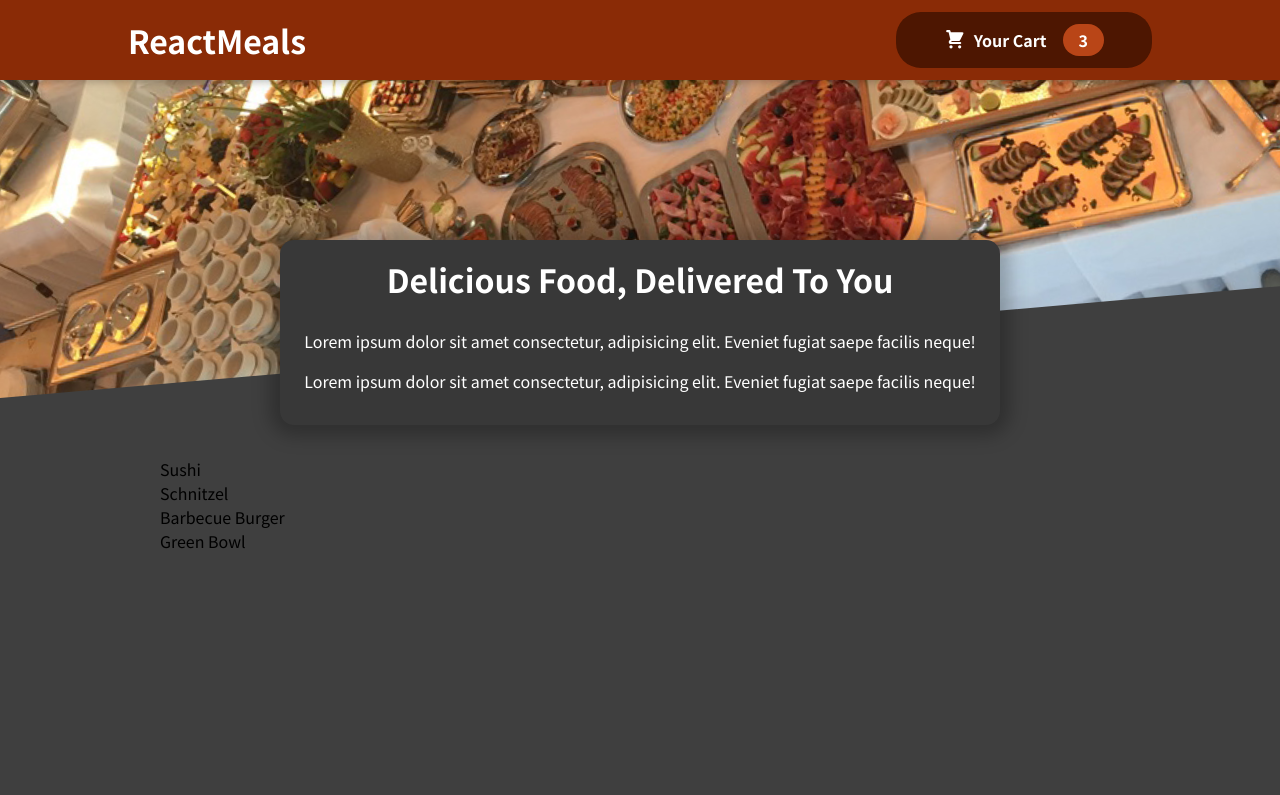
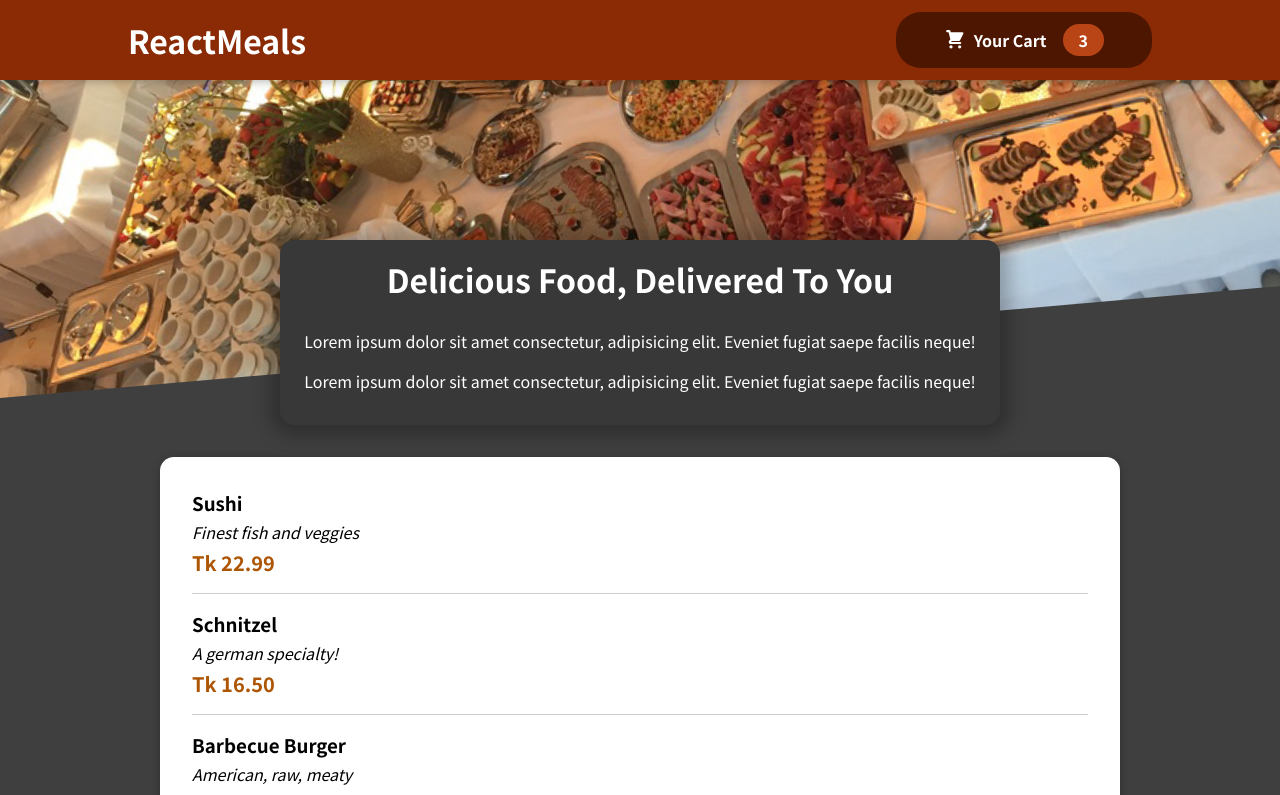
Before and after one commit to srafsan/React_meals, a React (Create React App) app: page / in a window 1280 px wide. Shown: the top 795 px of the page. Built offline with nearby package versions, Linux system fonts and the light colour scheme.

Commit message:
Add Individual Meal Items

```diff
--- a/src/components/Meals/AvailableMeals.js
+++ b/src/components/Meals/AvailableMeals/AvailableMeals.js
@@ -1,4 +1,6 @@
 import classes from "./AvailableMeals.module.css";
+import Card from "../../UI/Card";
+import MealItem from "../MealItem/MealItem";
 
 const DUMMY_MEALS = [
     {
@@ -28,10 +30,19 @@
 ];
 
 const AvailableMeals = () => {
-    const mealsList = DUMMY_MEALS.map((meal) => <li>{meal.name}</li>);
+    const mealsList = DUMMY_MEALS.map((meal) => (
+        <MealItem
+            key={meal.id}
+            name={meal.name}
+            description={meal.description}
+            price={meal.price}
+        />
+    ));
     return (
         <section className={classes.meals}>
-            <ul>{mealsList}</ul>
+            <Card>
+                <ul>{mealsList}</ul>
+            </Card>
         </section>
     );
 };
--- /dev/null
+++ b/src/components/Meals/MealItem/MealItem.js
@@ -0,0 +1,18 @@
+import classes from "./MealItem.module.css";
+
+const MealItem = (props) => {
+    const price = `Tk ${props.price.toFixed(2)}`;
+
+    return (
+        <li className={classes.meal}>
+            <div>
+                <h3>{props.name}</h3>
+                <div className={classes.description}>{props.description}</div>
+                <div className={classes.price}>{price}</div>
+            </div>
+            <div></div>
+        </li>
+    );
+};
+
+export default MealItem;
--- /dev/null
+++ b/src/components/Meals/MealItem/MealItem.module.css
@@ -0,0 +1,22 @@
+.meal {
+    display: flex;
+    justify-content: space-between;
+    margin: 1rem;
+    padding-bottom: 1rem;
+    border-bottom: 1px solid #ccc;
+}
+
+.meal h3 {
+    margin: 0 0 0.25rem 0;
+}
+
+.description {
+    font-style: italic;
+}
+
+.price {
+    margin-top: 0.25rem;
+    font-weight: bold;
+    color: #ad5502;
+    font-size: 1.25rem;
+}
--- a/src/components/Meals/Meals.js
+++ b/src/components/Meals/Meals.js
@@ -1,6 +1,6 @@
 import { Fragment } from "react";
-import MealsSummary from "./MealsSummary";
-import AvailableMeals from "./AvailableMeals";
+import MealsSummary from "./MealsSummary/MealsSummary";
+import AvailableMeals from "./AvailableMeals/AvailableMeals";
 
 const Meals = () => {
     return (
--- /dev/null
+++ b/src/components/UI/Card.js
@@ -0,0 +1,7 @@
+import classes from "./Card.module.css";
+
+const Card = (props) => {
+    return <div className={classes.card}>{props.children}</div>;
+};
+
+export default Card;
--- /dev/null
+++ b/src/components/UI/Card.module.css
@@ -0,0 +1,6 @@
+.card {
+    padding: 1rem;
+    box-shadow: 0 2px 8px rgba(0, 0, 0, 0.25);
+    border-radius: 14px;
+    background-color: white;
+}
```
Also changed, not shown: src/components/Meals/AvailableMeals/AvailableMeals.module.css (renamed from src/components/Meals/AvailableMeals.module.css), src/components/Meals/MealItem/MealItemForum.js (added), src/components/Meals/MealsSummary/MealsSummary.js (renamed from src/components/Meals/MealsSummary.js), src/components/Meals/MealsSummary/MealsSummary.module.css (renamed from src/components/Meals/MealsSummary.module.css).
